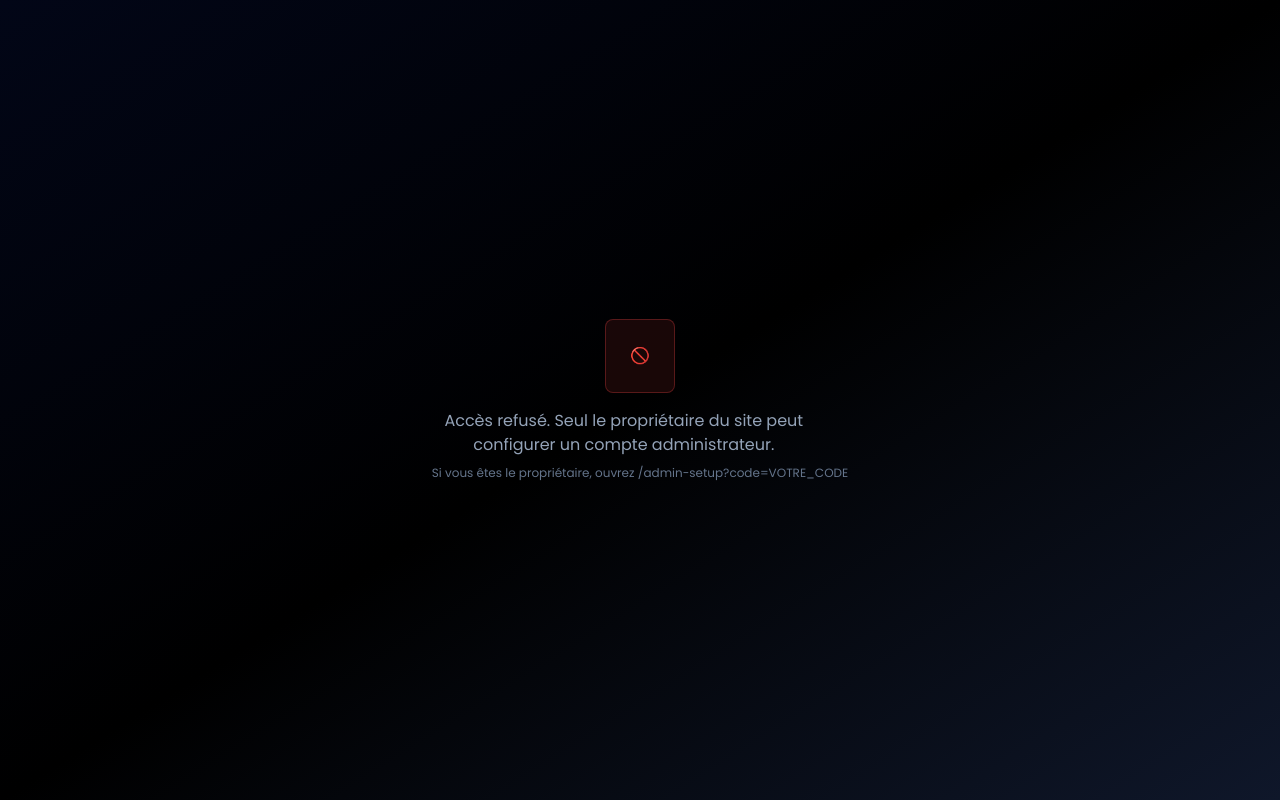
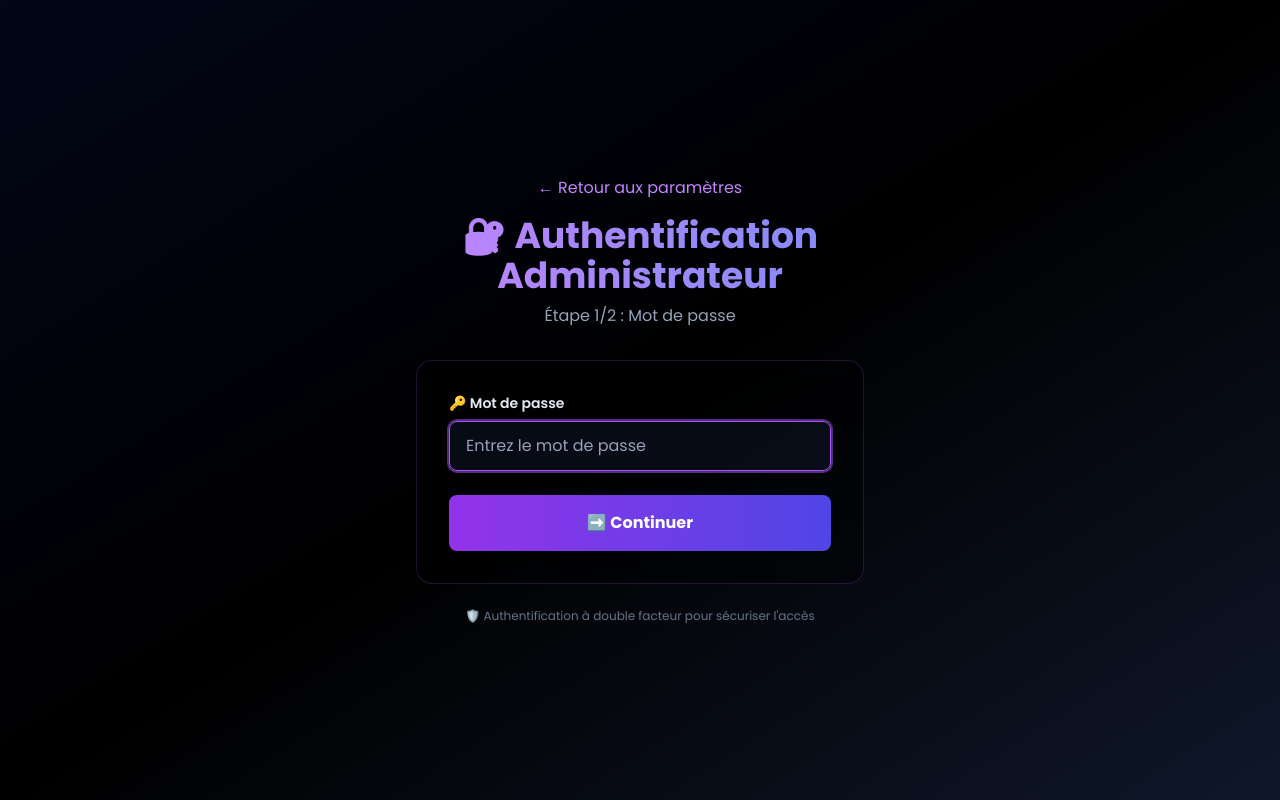
Before and after one commit to My-GBA/promptsmith, a Next.js app: page /admin-login in a window 1280 px wide. Built offline with nearby package versions, Linux system fonts and the light colour scheme.

Commit message:
Fix: Remove localStorage check, use server auth only

```diff
--- a/app/admin-login/page.tsx
+++ b/app/admin-login/page.tsx
@@ -13,49 +13,24 @@ export default function AdminLoginPage() {
   const [code2FA, setCode2FA] = useState('')
   const [error, setError] = useState('')
   const [loading, setLoading] = useState(false)
-  const [hasConfig, setHasConfig] = useState(false)
-  const OWNER_CODE = process.env.NEXT_PUBLIC_SETUP_CODE || ''
 
-  // Vérifier si déjà authentifié et si config existe
+  // Vérifier si déjà authentifié
   useEffect(() => {
     const isAuth = sessionStorage.getItem('admin_authenticated')
     if (isAuth === 'true') {
       router.push('/ads')
-      return
-    }
-
-    // Vérifier si les identifiants sont configurés
-    const adminPassword = localStorage.getItem('admin_password')
-    const admin2FA = localStorage.getItem('admin_2fa_secret')
-
-    if (!adminPassword || !admin2FA) {
-      // Pas de configuration : ne pas permettre la création sans code propriétaire
-      setError(language === 'fr'
-        ? 'Accès refusé. Configuration admin réservée au propriétaire.'
-        : 'Access denied. Admin setup is owner-only.')
-      setHasConfig(false)
-    } else {
-      setHasConfig(true)
     }
   }, [router])
 
-  // Étape 1 : Vérifier le mot de passe
-  const handlePasswordSubmit = (e: React.FormEvent) => {
+  // Étape 1 : Vérifier le mot de passe (via serveur)
+  const handlePasswordSubmit = async (e: React.FormEvent) => {
     e.preventDefault()
     setError('')
     setLoading(true)
 
-    setTimeout(() => {
-      const savedPassword = localStorage.getItem('admin_password')
-
-      if (password === savedPassword) {
-        setStep('2fa')
-        setError('')
-      } else {
-        setError(language === 'fr' ? 'Mot de passe incorrect' : 'Incorrect password')
-      }
-      setLoading(false)
-    }, 500)
+    // On passe juste à l'étape 2FA
+    setStep('2fa')
+    setLoading(false)
   }
 
   // Étape 2 : Vérifier le code 2FA (via serveur)
@@ -87,14 +62,7 @@ export default function AdminLoginPage() {
 
   return (
     <div className="min-h-screen bg-gradient-to-br from-slate-950 via-black to-slate-900 flex items-center justify-center p-4">
-      {!hasConfig ? (
-        <div className="text-center">
-          <div className="rounded-lg p-6 bg-red-500/10 border border-red-500/30 inline-block mb-4">🚫</div>
-          <p className="text-slate-400 max-w-sm">{language === 'fr' ? 'Accès refusé. Seul le propriétaire du site peut configurer un compte administrateur.' : 'Access denied. Only the site owner can configure an admin account.'}</p>
-          <p className="text-slate-500 text-xs mt-2">{language === 'fr' ? 'Si vous êtes le propriétaire, ouvrez /admin-setup?code=VOTRE_CODE' : 'If you are the owner, open /admin-setup?code=YOUR_CODE'}</p>
-        </div>
-      ) : (
-        <div className="max-w-md w-full">
+      <div className="max-w-md w-full">
         {/* Header */}
         <div className="text-center mb-8">
           <Link href="/settings" className="text-purple-400 hover:text-purple-300 mb-4 inline-block">
@@ -210,7 +178,6 @@ export default function AdminLoginPage() {
           </p>
         </div>
       </div>
-      )}
     </div>
   )
 }
```
